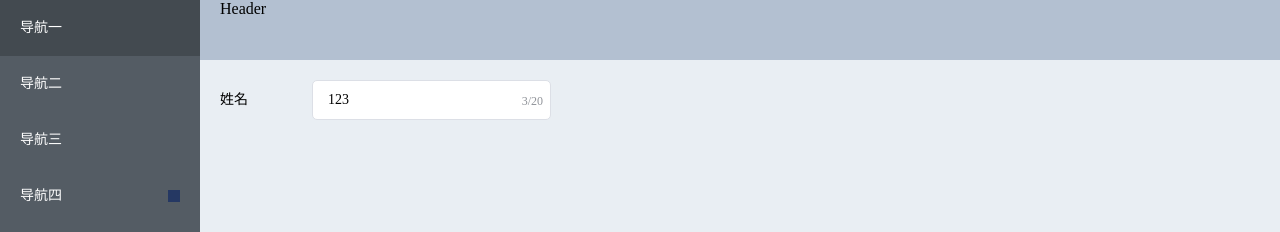
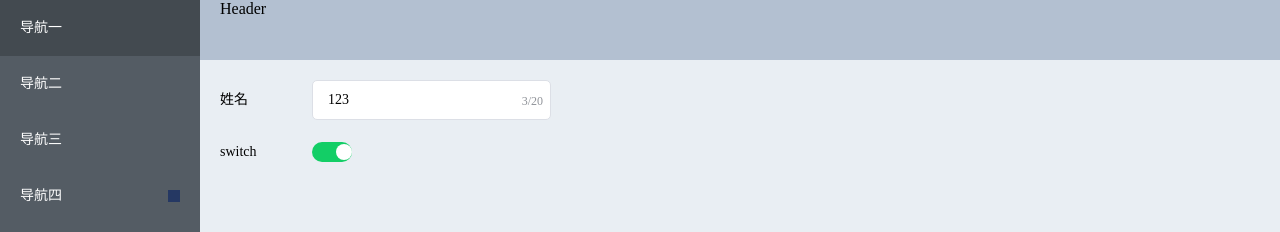
Before and after one commit to AChineseboy/vue3-admin, a Vue app: page /#/form in a window 1280 px wide. Shown: the top 232 px of the page. Built offline with nearby package versions, Linux system fonts and the light colour scheme.

Commit message:
feat: add switch

```diff
--- /dev/null
+++ b/src/components/Switch/index.vue
@@ -0,0 +1,78 @@
+<template>
+  <div
+    class="zm-switch"
+    @click="switchChange"
+  >
+    <span
+      class="zm-switch__core"
+      :class="{'zm-switch-check': isCheck}"
+    ></span>
+  </div>
+</template>
+<script>
+import { computed } from 'vue';
+
+export default {
+  name: 'ZmSwitch',
+  props: {
+    modelValue: {
+      type: [Boolean, String, Number],
+      default: false,
+    },
+    checkValue: {
+      type: [Boolean, String, Number],
+      default: true,
+    },
+    uncheckValue: {
+      type: [Boolean, String, Number],
+      default: false,
+    },
+  },
+  setup(props, { emit }) {
+    const isCheck = computed(() => props.modelValue === props.checkValue);
+    function switchChange() {
+      emit('update:modelValue', !isCheck.value ? props.checkValue : props.uncheckValue);
+      emit('change', isCheck.value ? props.checkValue : props.uncheckValue);
+    }
+
+    return {
+      switchChange,
+      isCheck,
+    };
+  },
+};
+</script>
+<style lang="less">
+.zm-switch {
+  .zm-switch__core {
+    display: block;
+    width: 40px;
+    height: 20px;
+    background-color: #fff;
+    border-radius: 45px;
+    position: relative;
+    cursor: pointer;
+    background-color: #ff4949;
+    transition: background-color 0.3s ease-in-out;
+    &::after {
+      content: '';
+      width: 16px;
+      height: 16px;
+      position: absolute;
+      top: 50%;
+      left: 0;
+      margin-top: -8px;
+      border-radius: 50%;
+      transition: all 0.3s ease-in-out;
+      background-color: #fff;
+    }
+    &.zm-switch-check {
+      background-color: #13ce66;
+      &::after {
+        left: 100%;
+        margin-left: -16px;
+      }
+    }
+  }
+}
+</style>
--- a/src/views/form.vue
+++ b/src/views/form.vue
@@ -8,15 +8,28 @@
       label="姓名"
       prop="name"
     >
-      <zm-input v-model="form.name" show-word-limit max-length='20'>
+      <zm-input
+        v-model="form.name"
+        show-word-limit
+        max-length='20'
+      >
+      </zm-input>
+    </zm-form-item>
 
-      </zm-input>
+    <zm-form-item label="switch">
+      <zm-switch
+        v-model="form.switchVal"
+        check-value="123"
+        uncheck-value="456"
+        @change="switchHandle"
+      ></zm-switch>
     </zm-form-item>
   </zm-form>
 </template>
 <script>
 import { ZmForm, ZmFormItem } from '@/components/form';
 import ZmInput from '@/components/Input/index.vue';
+import ZmSwitch from '@/components/Switch/index.vue';
 
 const rules = {
   name: [
@@ -42,14 +55,21 @@ export default {
     ZmForm,
     ZmFormItem,
     ZmInput,
+    ZmSwitch,
   },
   setup() {
     const form = {
       name: 123,
+      switchVal: '123',
     };
+    function switchHandle(val) {
+      // eslint-disable-next-line no-console
+      console.log(val);
+    }
     return {
       rules,
       form,
+      switchHandle,
     };
   },
 };
```
